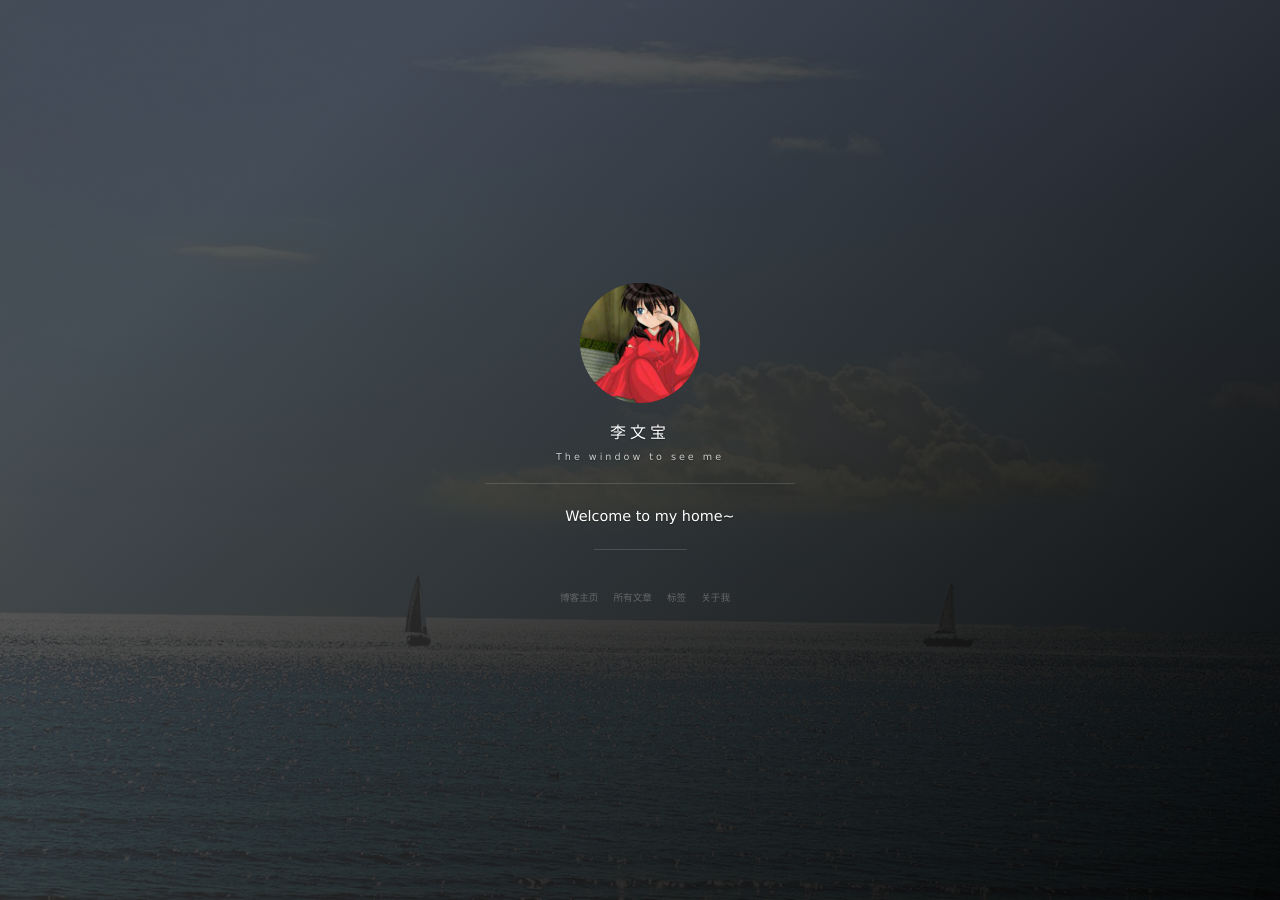
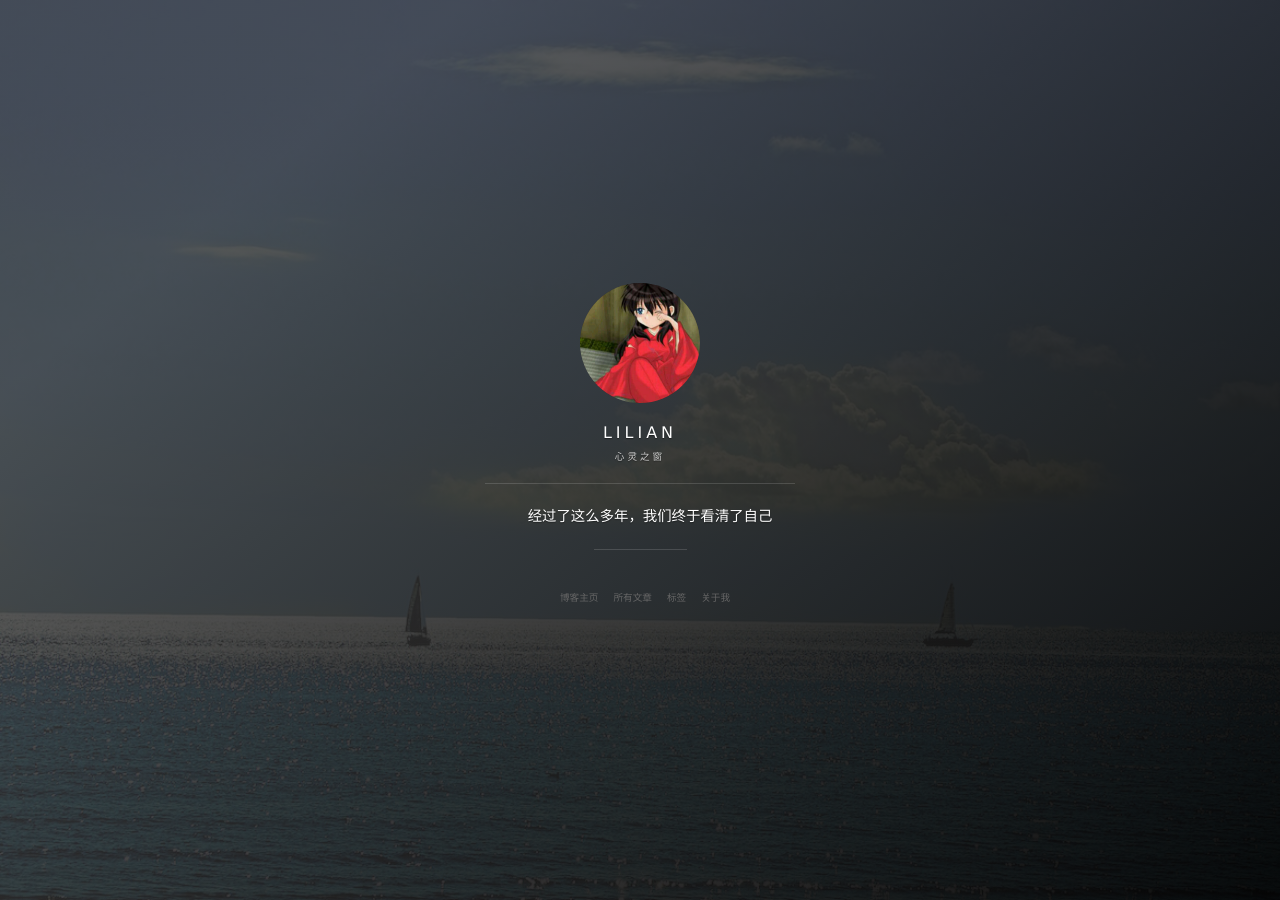
Before and after one commit to dearLilian/dearLilian.github.io, a Jekyll site: the page built from index.html, in a window 1280 px wide. Built offline with Jekyll 4.4.1, drawn with Linux system fonts in a browser that asks for light colours; nearby versions of some CDN libraries; the list of posts is cut into pages by our own code; comment, search, counter and statistics services are not loaded; grey boxes are pictures that could not be loaded.

Commit message:
统计id
百度统计id

```diff
--- a/_config.yml
+++ b/_config.yml
@@ -1,7 +1,7 @@
 # Basic
-title: 李文宝
-subtitle: The window to see me
-description: Welcome to my home~
+title: LILIAN
+subtitle: 心灵之窗
+description: 经过了这么多年，我们终于看清了自己
 # 头像里面的标题
 avatarTitle: dearLilian
 # 头像里面的描述
@@ -24,7 +24,8 @@
 # 百度统计
 # 使用博客模板请去掉或者更换 id
 baidu:
-    id: 8ba1c6be0953b6f9c2ba38e57f615421
+    #id: 8ba1c6be0953b6f9c2ba38e57f615421
+    id: e572ae9801b3a18891f123796b889f77
 
 # Google Analytics
 # 使用博客模板请去掉或者更换 id
```
Also changed, not shown: Gemfile.lock.
